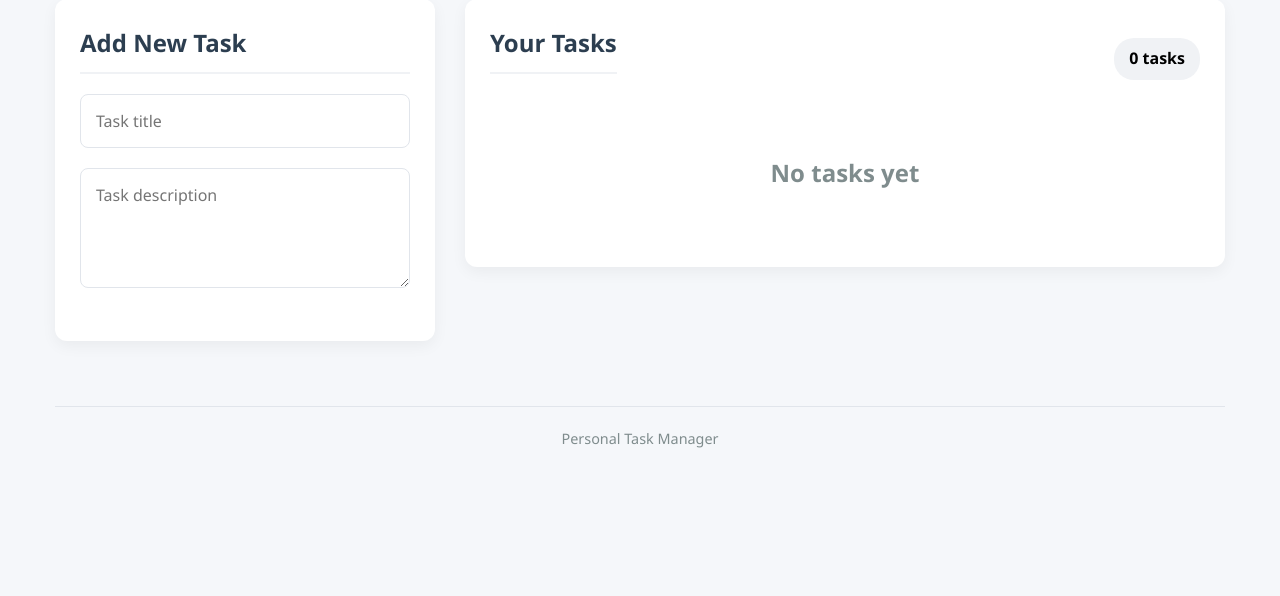
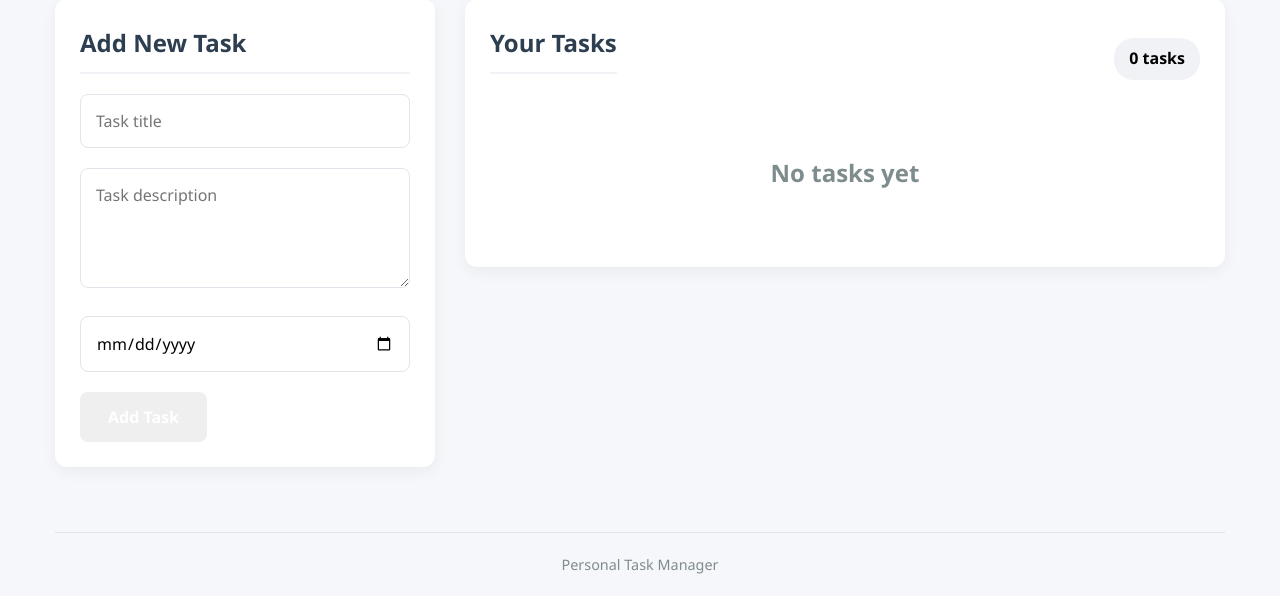
Before and after one commit to YOSAM-EM/Application-Assignment, a Flask app: page / in a window 1280 px wide. Shown: the part 207-803 px from the top of the page. Before the commit the page ends 655 px from the top, so only its background shows below. Run offline with Flask 3, Linux system fonts and the light colour scheme; the visitor is signed in with stand-in values (Sample User, id 1); data that the repository does not hold is empty.

Commit message:
i have added the add task button to the dashboard

```diff
--- a/templates/dashboard.html
+++ b/templates/dashboard.html
@@ -20,6 +20,9 @@
 <form class="task-form" method="POST" action="/add-task">
 <input type="text" name="title"placeholder="Task title"required>
 <textarea name="description" placeholder="Task description"></textarea>
+
+<input type="date"name="deadline"required > <button type="submit" class="btn"> Add Task</button>
+
 </form>
 </div>
 </div>
```
